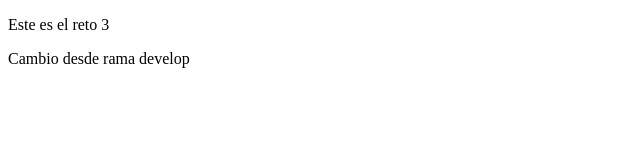
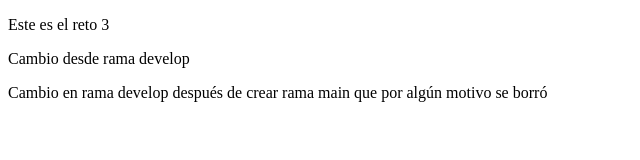
Before and after one commit to karolaya/aspirantes-mir-ejercicioi-3, a plain HTML site: page index.html in a window 1280 px wide. Shown: the whole page, without its empty margins (0-640 px from the left). Drawn offline with Linux system fonts and the light colour scheme.

Commit message:
Cambio 2 en la rama develop

```diff
--- a/index.html
+++ b/index.html
@@ -9,5 +9,6 @@
 <body>
     <p>Este es el reto 3</p>
     <p>Cambio desde rama develop</p>
+    <p>Cambio en rama develop después de crear rama main que por algún motivo se borró</p>
 </body>
 </html>
```
